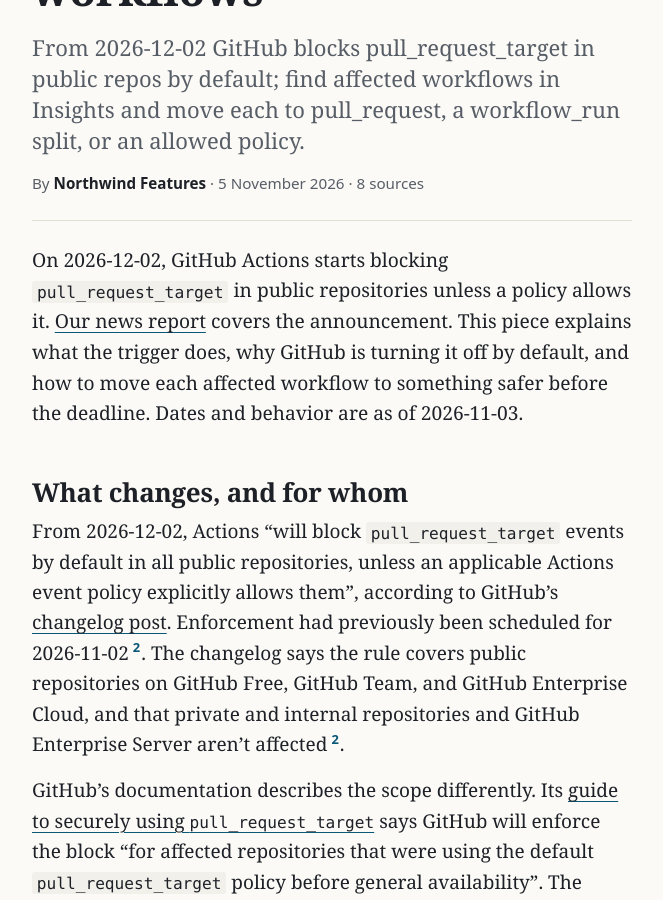
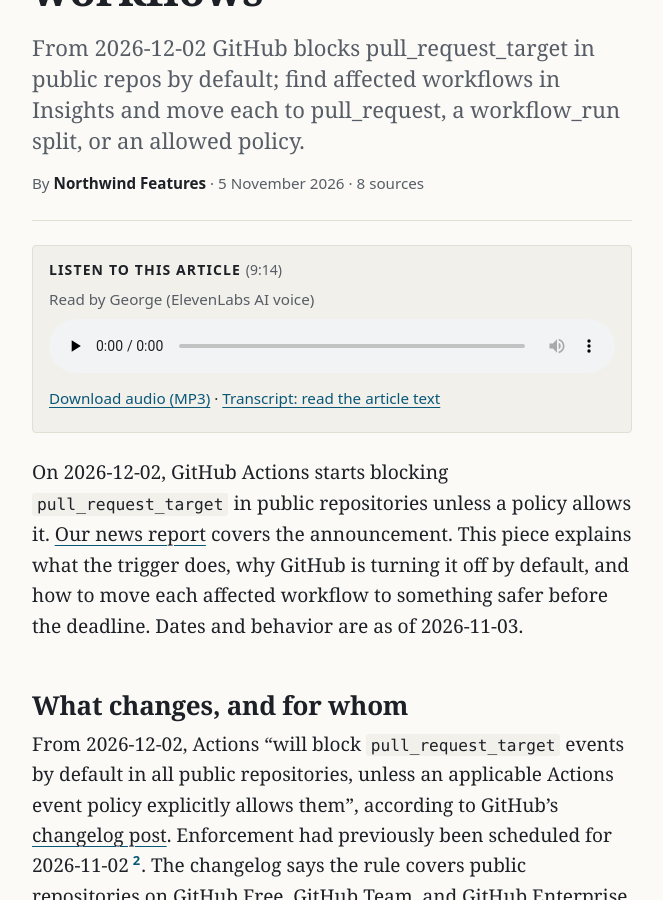
Before and after one commit to northwind-press/northwind-press.github.io, a Jekyll site: the page built from _posts/2026-11-05-actions-pull-request-target.md, in a window 1280 px wide and 900 px high, scrolled down 402 px. Shown: the whole window, without its empty margins (308-971 px from the left). Built offline with Jekyll 4.4.1, drawn with Linux system fonts in a browser that asks for light colours.

Commit message:
Audio: narration of actions-pull-request-target (9:14, narrated from 59dfc71)
Co-Authored-By: Claude Opus 5.5 <noreply@anthropic.com>

```diff
--- a/_posts/2026-11-05-actions-pull-request-target.md
+++ b/_posts/2026-11-05-actions-pull-request-target.md
@@ -40,6 +40,11 @@ sources:
     publisher: "GitHub"
     accessed: "2026-11-03"
 corrections: []
+audio:
+  src: /assets/audio/2026-11-05-actions-pull-request-target.mp3
+  duration: "9:14"
+  narrator: "George (ElevenLabs AI voice)"
+  narrated_from: 59dfc7108f0c483fc7fbb17bf24210d03ed80093
 ---
 On 2026-12-02, GitHub Actions starts blocking `pull_request_target` in public repositories unless a policy allows it. [Our news report](https://northwind-press.github.io/2026/11/02/github-pull-request-target-default/) covers the announcement. This piece explains what the trigger does, why GitHub is turning it off by default, and how to move each affected workflow to something safer before the deadline. Dates and behavior are as of 2026-11-03.
 
```
Also changed, not shown: 1 other file.
